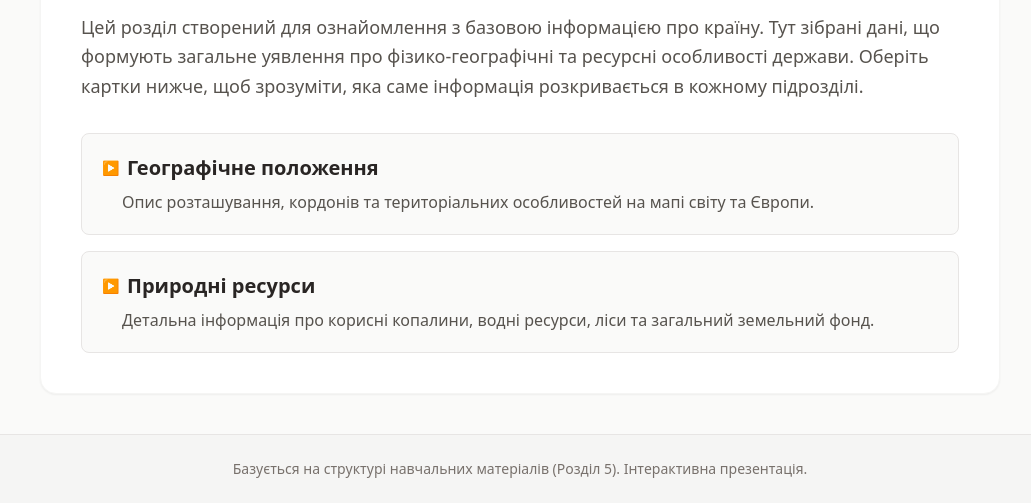
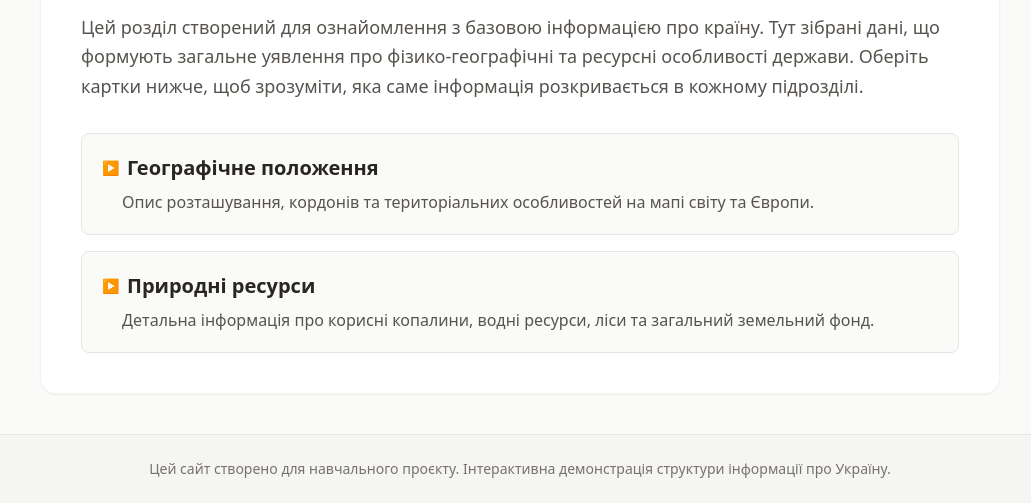
Before and after one commit to school-account-1/school-account-1.github.io, a plain HTML site: page index.html in a window 1280 px wide. Shown: the part 616-1119 px from the top of the page, without its empty margins (120-1151 px from the left). Drawn offline with nearby package versions, Linux system fonts and the light colour scheme.

Commit message:
Update index.html

```diff
--- a/index.html
+++ b/index.html
@@ -40,14 +40,6 @@
 </head>
 <body class="bg-stone-50 text-stone-800 font-sans antialiased min-h-screen flex flex-col">
 
-    <!-- Chosen Palette: Warm neutrals (stone-50 background, stone-800 text) with soft pastel accents (rose, fuchsia, sky blue) reflecting the original structural diagram but modernized for harmony. -->
-
-    <!-- Application Structure Plan: A dashboard-style layout designed to make hierarchical information digestible. The top section acts as the primary node (Україна). The middle navigation row represents the secondary level of the site map. Clicking these categories dynamically loads the tertiary level content into the detail view below. This structure prevents cognitive overload, allowing users to explore one logical branch at a time while maintaining context of the whole. -->
-
-    <!-- Visualization & Content Choices: Report Info: Administrative Divisions -> Goal: Organize & Inform -> Viz/Presentation Method: Interactive Doughnut Chart + Detail Cards -> Interaction: Hover tooltips on chart, click to select category -> Justification: The chart visually summarizes the numerical distribution of administrative units, complementing the textual list. -> Library/Method: Chart.js for the chart, HTML/Tailwind for cards. Confirming NO SVG/Mermaid. -->
-
-    <!-- CONFIRMATION: NO SVG graphics used. NO Mermaid JS used. -->
-
     <header class="bg-white shadow-sm border-b border-stone-200 py-8 px-4 sm:px-6 lg:px-8 relative overflow-hidden">
         <div class="absolute top-0 left-0 w-full h-2 bg-gradient-to-r from-rose-400 via-fuchsia-400 to-sky-400"></div>
         <div class="max-w-5xl mx-auto text-center">
@@ -81,7 +73,7 @@
 
     <footer class="bg-stone-100 py-6 text-center border-t border-stone-200">
         <p class="text-stone-500 text-sm">
-            Базується на структурі навчальних матеріалів (Розділ 5). Інтерактивна презентація.
+            Цей сайт створено для навчального проєкту. Інтерактивна демонстрація структури інформації про Україну.
         </p>
     </footer>
 
```
